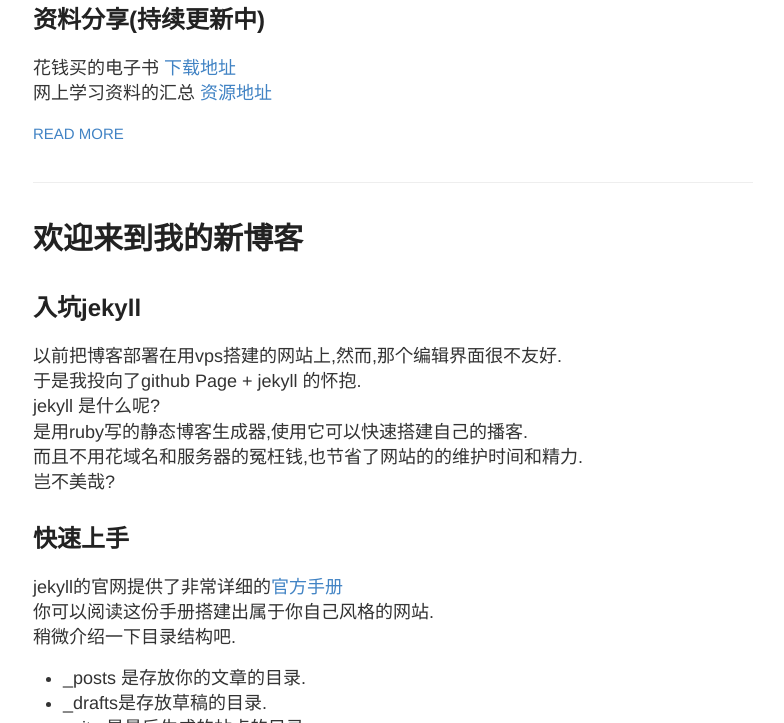
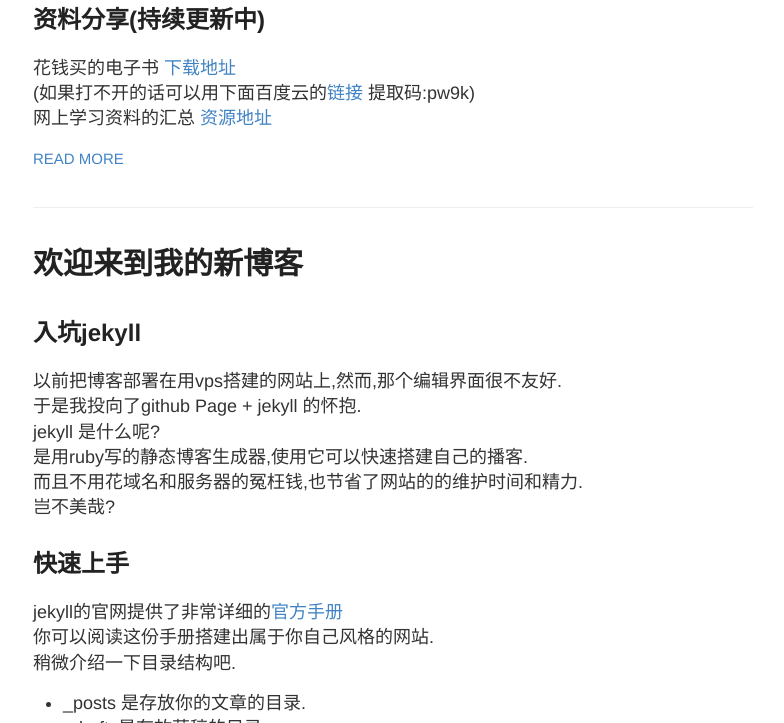
Before and after one commit to zzhwaxy/zzhwaxy.github.io, a Jekyll site: the page built from index.html, in a window 1280 px wide and 900 px high, scrolled down 1080 px, cut to the strip 177-900 px from the top of the window. Shown: the whole strip, without its empty margins (247-1031 px from the left). Built offline with Jekyll 4.4.1, drawn with Linux system fonts in a browser that asks for light colours.

Commit message:
add baiduyun url

```diff
--- a/_posts/2019-06-16-thinkmyself.md
+++ b/_posts/2019-06-16-thinkmyself.md
@@ -29,5 +29,6 @@ title: 新的开始
   图片因为版权原因就没放上去.
 ## 资料分享(持续更新中)
 
-  花钱买的电子书      [下载地址](/pdf/cocosguide.pdf)
+  花钱买的电子书      [下载地址](https://github.com/zzhwaxy/zzhwaxy.github.io/raw/master/pdf/cocosguide.pdf)
+  (如果打不开的话可以用下面百度云的[链接](https://pan.baidu.com/s/1gqaYycUB7FQjNOXoUGQdrA) 提取码:pw9k)
   网上学习资料的汇总     [资源地址](https://www.cnblogs.com/zilongshanren/archive/2012/02/17/2356516.html)
```
